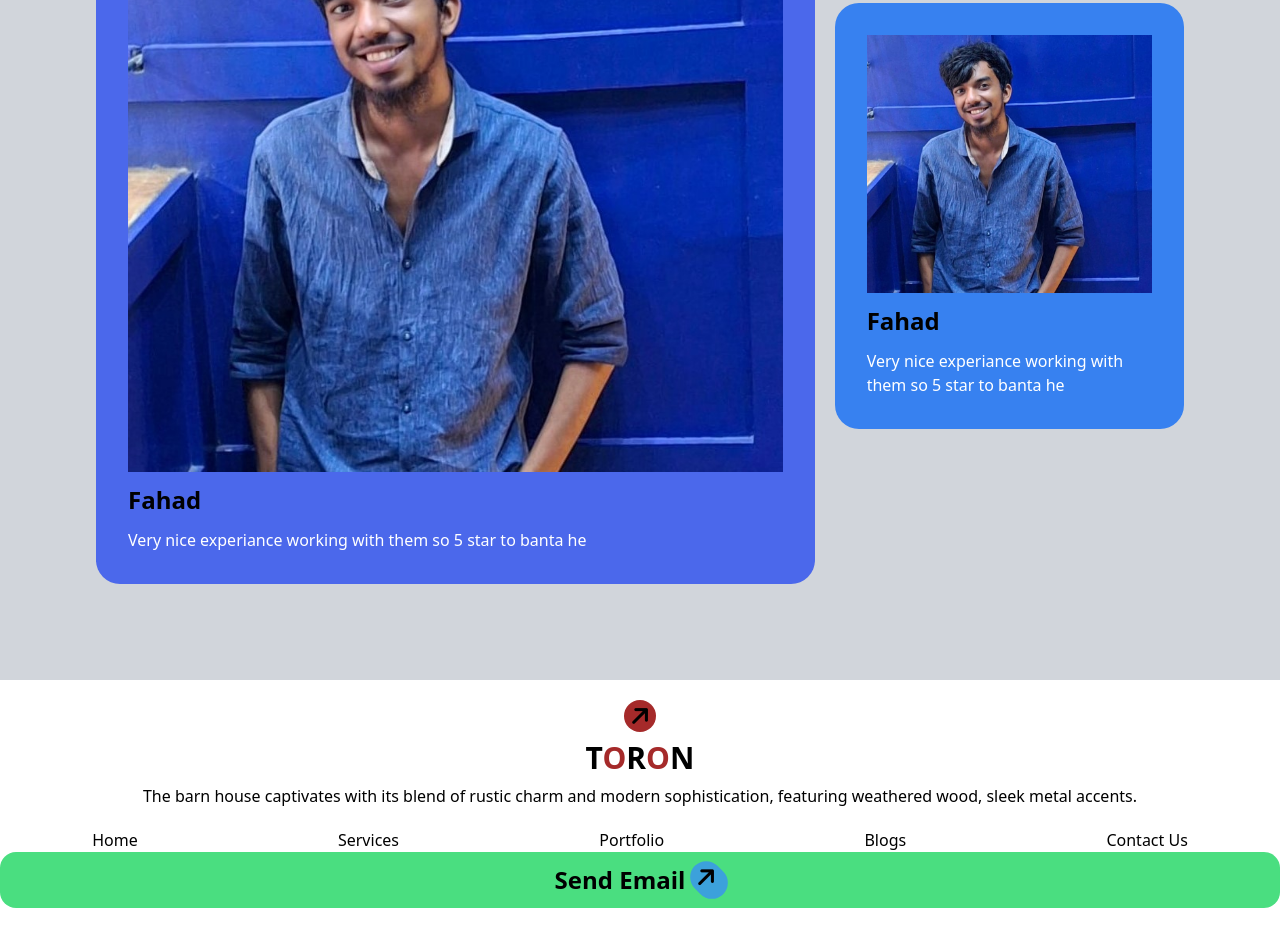
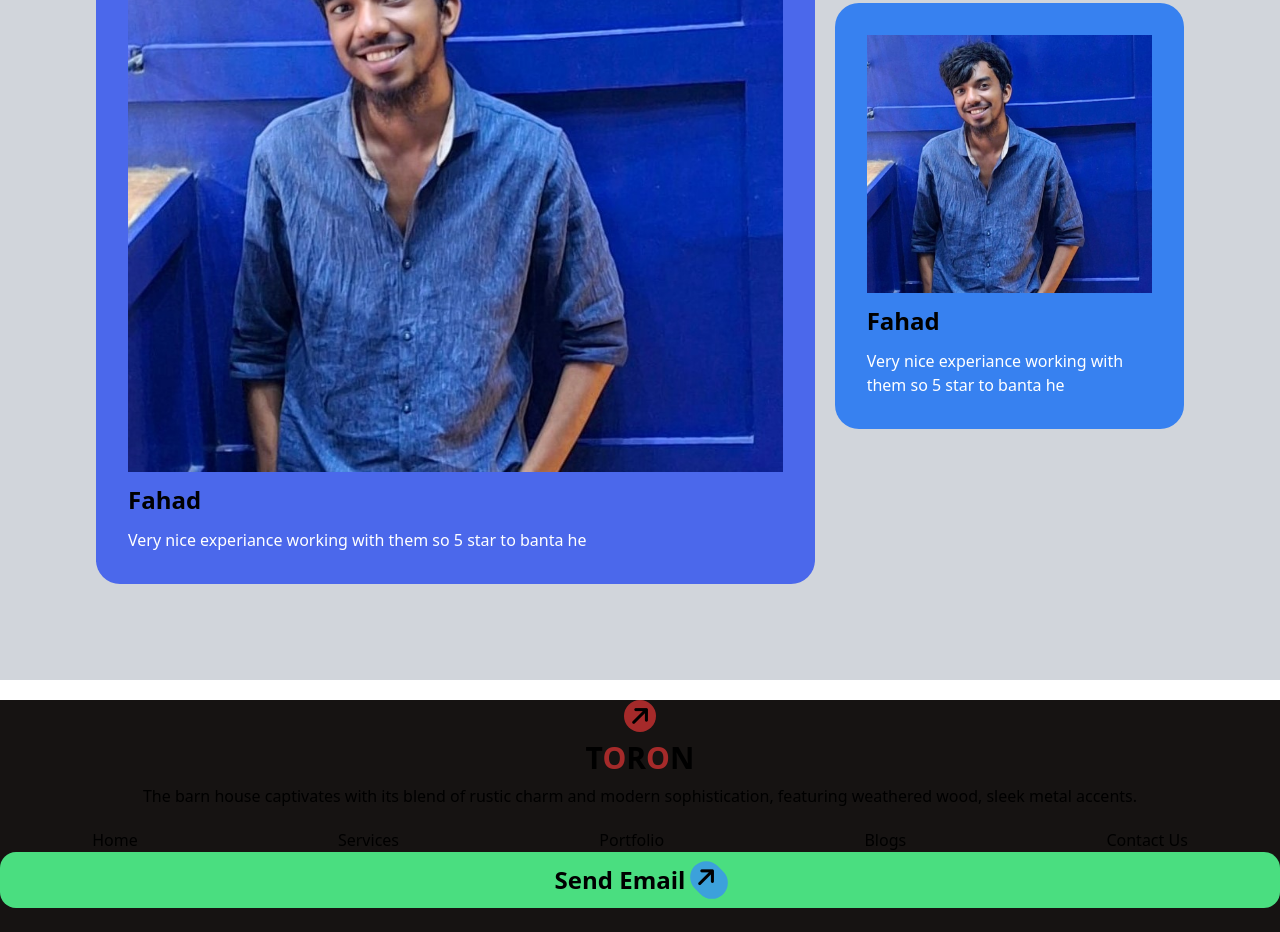
Before and after one commit to fahadNtoron/AS3, a plain HTML site: page index.html in a window 1280 px wide. Shown: the part 5281-6213 px from the top of the page. Drawn offline with nearby package versions, Linux system fonts and the light colour scheme.

Commit message:
footer color added

```diff
--- a/index.html
+++ b/index.html
@@ -29,6 +29,8 @@
       </script>
 
 </head>
+
+<!-- special note , Here i hav used some icon from font awesome though they were given in your resources. I do that for practicing and learning how to use these free resources properly. I hope it will not be  a problem and due to network problem I am uploading this without testing the footer section..  -->
 <body>
     <main class="m-auto pt-8">
         <header class="bg-gray-50">
@@ -210,7 +212,7 @@
                     </div>
 
                    </section>
-                   <footer class="mt-5">
+                   <footer class="mt-5 bg-[#161312]">
                     <div class="flex items-center gap-2 justify-center flex-col">
                         <i class="fa-solid fa-arrow-right -rotate-45 text-center text-2xl bg-[#a52a2a] h-8 w-8 rounded-full"></i><h2 class="font-extrabold text-3xl">T<spa class="text-[#a52a2a]">O</spa>R<span class="text-[#a52a2a]">O</span>N</h2></a>
                         <p class="pb-5">The barn house captivates with its blend of rustic charm and modern sophistication, featuring weathered wood, sleek metal accents.</p>
```
